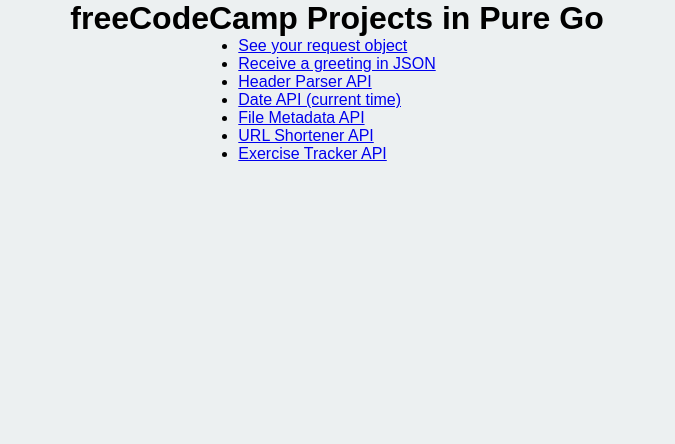
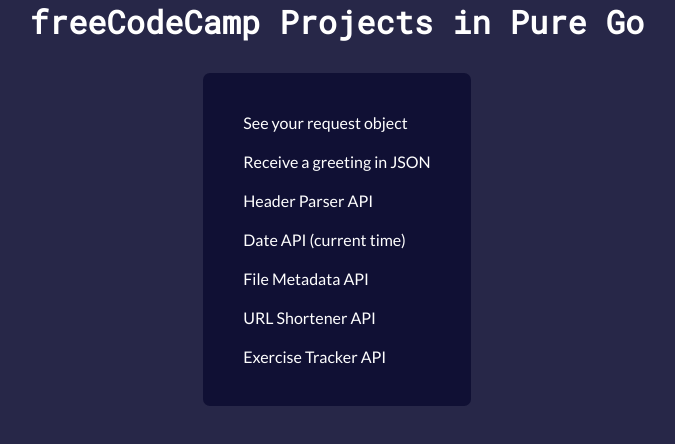
Before and after one commit to jstlwy/fcc-go, a plain HTML site: page static/index.html in a window 1280 px wide. Shown: the whole page, without its empty margins (303-978 px from the left). Drawn offline with Linux system fonts and the light colour scheme.

Commit message:
Improved design of main page

```diff
--- a/static/index.html
+++ b/static/index.html
@@ -6,7 +6,8 @@
   </head>
 
   <body>
-    <h1>freeCodeCamp Projects in Pure Go</h1>
+    <h1 class="title">freeCodeCamp Projects in Pure Go</h1>
+    <div class="main-nav">
 			<ul>
 				<li><a href="/request/">See your request object</a></li>
 				<li><a href="/hello/">Receive a greeting in JSON</a></li>
@@ -16,5 +17,6 @@
 				<li><a href="/shorturl/">URL Shortener API</a></li>
 				<li><a href="/exercise/">Exercise Tracker API</a></li>
 			</ul>
+    </div>
   </body>
 </html>
--- a/static/style.css
+++ b/static/style.css
@@ -1,3 +1,5 @@
+@import url('https://fonts.googleapis.com/css2?family=Lato&family=Roboto+Mono&display=swap');
+
 * {
   box-sizing: border-box;
   margin: 0;
@@ -10,124 +12,36 @@
 }
 
 body {
-  background-color: #ECF0F1;
-  font-family: Arial, sans-serif;
+  background-color: #272748;
+  font-family: Lato, sans-serif;
+  color: white;
   display: flex;
   flex-direction: column;
   align-items: center;
   justify-content: flex-start;
 }
 
-/*
-.container {
-  margin: auto;
+h1 {
+  font-family: Roboto Mono, monospace;
 }
 
-.page-title {
-  font-family: Montserrat, sans-serif;
-  text-align: center;
-  margin-bottom: 0.5em;
-  color: white;
-  text-shadow: 3px 3px 2px black;
+.main-nav {
+	border-radius: 7px;
+	background-color: #101034;
+	margin: 30px;
+	padding: 30px;
 }
 
-.timer {
-  margin: 0 auto 0 auto;
-  width: 500px;
-  background-color: black;
-  border-radius: 5px;
-  text-transform: uppercase;
-  padding: 20px;
+.main-nav li {
+	padding: 10px;
+	list-style-type: none;
 }
 
-.adjustment-cluster {
-  width: 50%;
+.main-nav a {
+  color: white;
+	text-decoration: none;
 }
 
-.length-adjustments {
-  display: flex;
-  flex-direction: row;
-  color: white;
+.main-nav a:hover {
+  color: gray;
 }
-
-.control-button,
-.length-label {
-  font-family: Roboto, sans-serif;
-  font-size: 16px;
-}
-
-.length-label {
-  text-align: center;
-}
-
-.length-button-row {
-  display: flex;
-  flex-direction: row;
-  width: 100%;
-}
-
-.length-button {
-  width: 50%;
-  border: 1px solid white;
-  border-right: none;
-  text-align: center;
-}
-
-#session-decrement {
-  border-right: 1px solid white;
-}
-
-.timer-screen {
-  background-color: #320000;
-  border-radius: 2px;
-  margin: 20px 0;
-  padding: 15px 0;
-  font-family: "Inconsolata", monospace;
-  color: red;
-  display: flex;
-  flex-direction: column;
-  align-items: center;
-}
-
-.length-display-row {
-  width: 100%;
-  display: flex;
-  flex-direction: row;
-}
-
-.length-display-row > p {
-  width: 50%;
-  text-align: center;
-  font-size: 24px;
-}
-
-#timer-label {
-  font-size: 32px;
-}
-
-#time-left {
-  font-size: 72px;
-}
-
-.timer-controls {
-  width: 100%;
-  display: flex;
-  flex-direction: row;
-  justify-content: space-between;
-}
-
-button {
-  border: none;
-  padding: 15px 0 15px 0;
-  background-color: black;
-  border: solid 1px white;
-  color: white;
-  text-transform: uppercase;
-  cursor: pointer;
-  width: 50%;
-}
-
-#reset {
-  border-left: none;
-}
-*/
```
Lines whose indentation alone changed are shown as unchanged.
